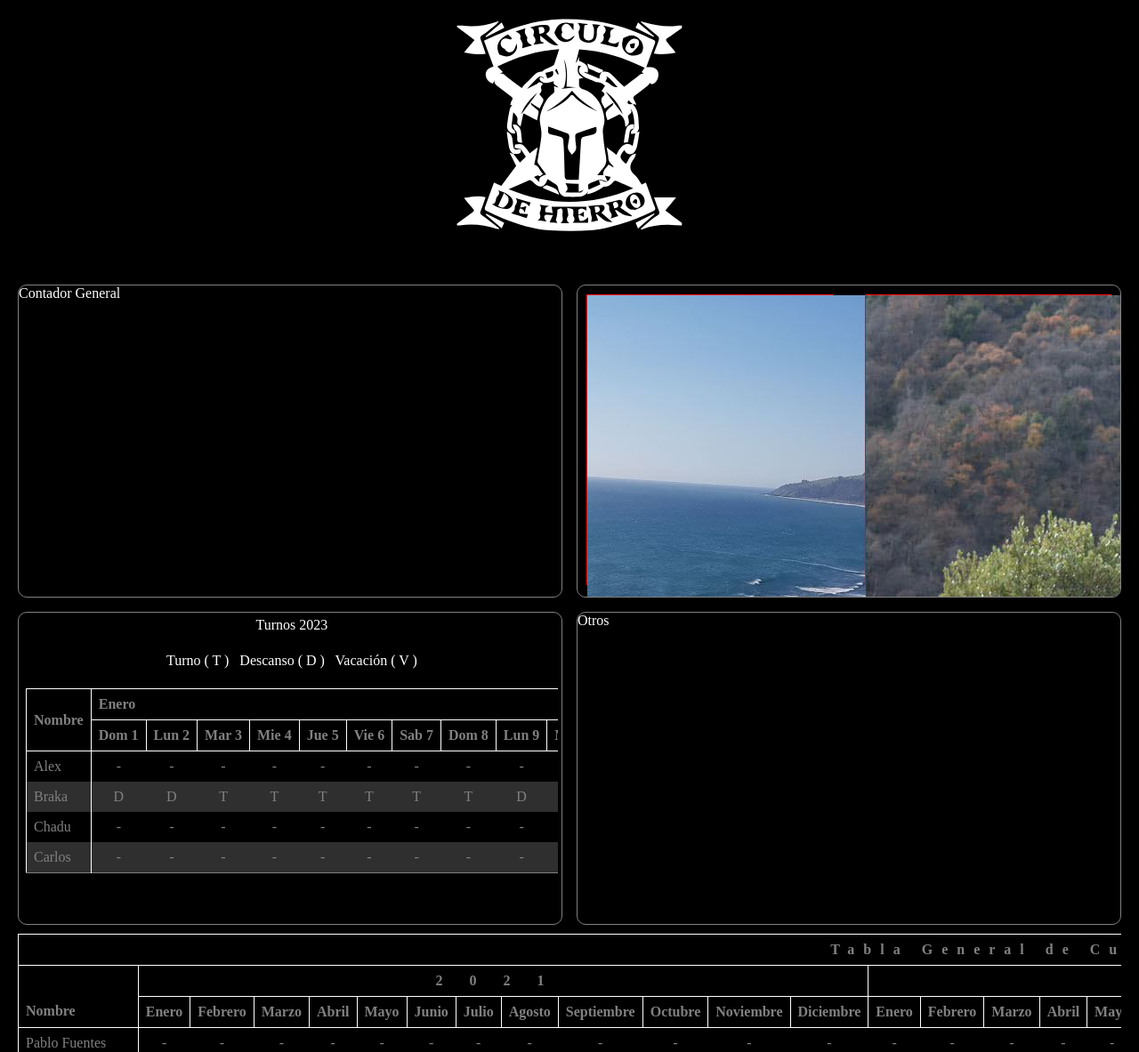
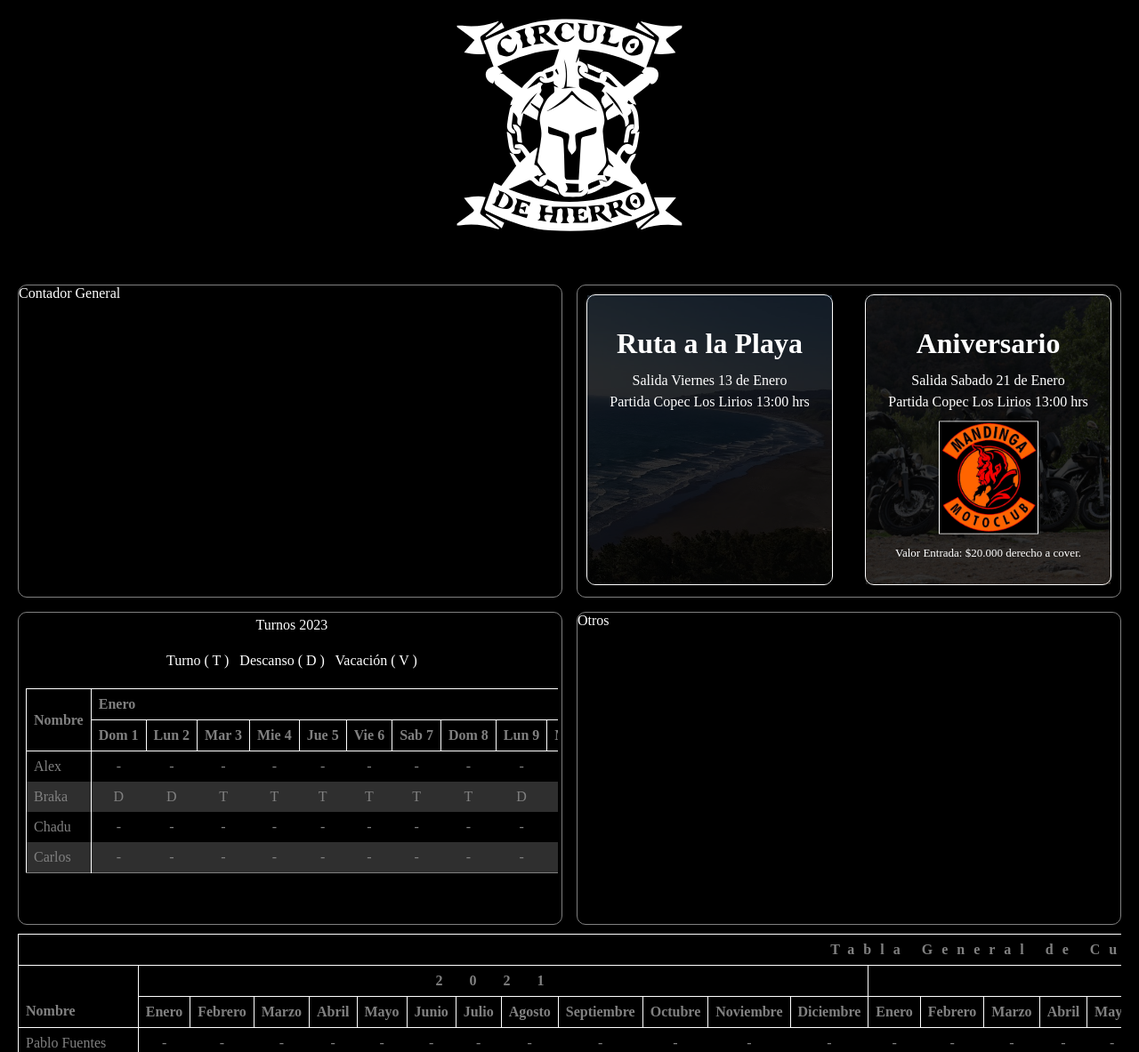
Before and after one commit to circulodehierro/circulodehierro.github.io, a PHP site: page / in a window 1280 px wide. Shown: the top 1183 px of the page at 89% size. Run offline with PHP 8.4, Linux system fonts and the light colour scheme.

Commit message:
Add files via upload

```diff
--- a/css/estilos.css
+++ b/css/estilos.css
@@ -31,9 +31,51 @@ h1,h2,h3,h4{
 .eventos_grid{
     grid-column: span 1;
     color: white;
-    border: 1px solid red;
+    border: 1px solid white;
     margin: 10px 10px;
+    border-radius: 10px;
+    position: relative;
+    display: inline-block;
 }
+/**/
+.eventos_grid > h1,p,.logo,.texto1,.texto2,.texto3{
+    position: absolute;
+    white-space: nowrap;
+    left: 50%;
+    transform: translate(-50%, -50%);
+}
+.eventos_grid > .logo{
+    top: 63%;
+    object-fit: cover;
+    width: 110px;
+    height: 125px;
+    border: 1px solid white;
+}
+.eventos_grid > h1{
+    top: 10%;
+}
+.eventos_grid > p{
+    top: 80px;
+}
+.eventos_grid > .texto1{
+    top: 120px;
+}
+.eventos_grid > .texto2{
+    top: 150px;
+}
+.eventos_grid > .texto3{
+    top: 290px;
+    font-size: 13px;
+}
+
+.imagen{
+    object-fit: cover;
+    width: 100%;
+    height: 100%;
+    opacity: 20%;
+}
+
+/**/
 .turnos{
     display: grid;
     gap: 1rem;
```
